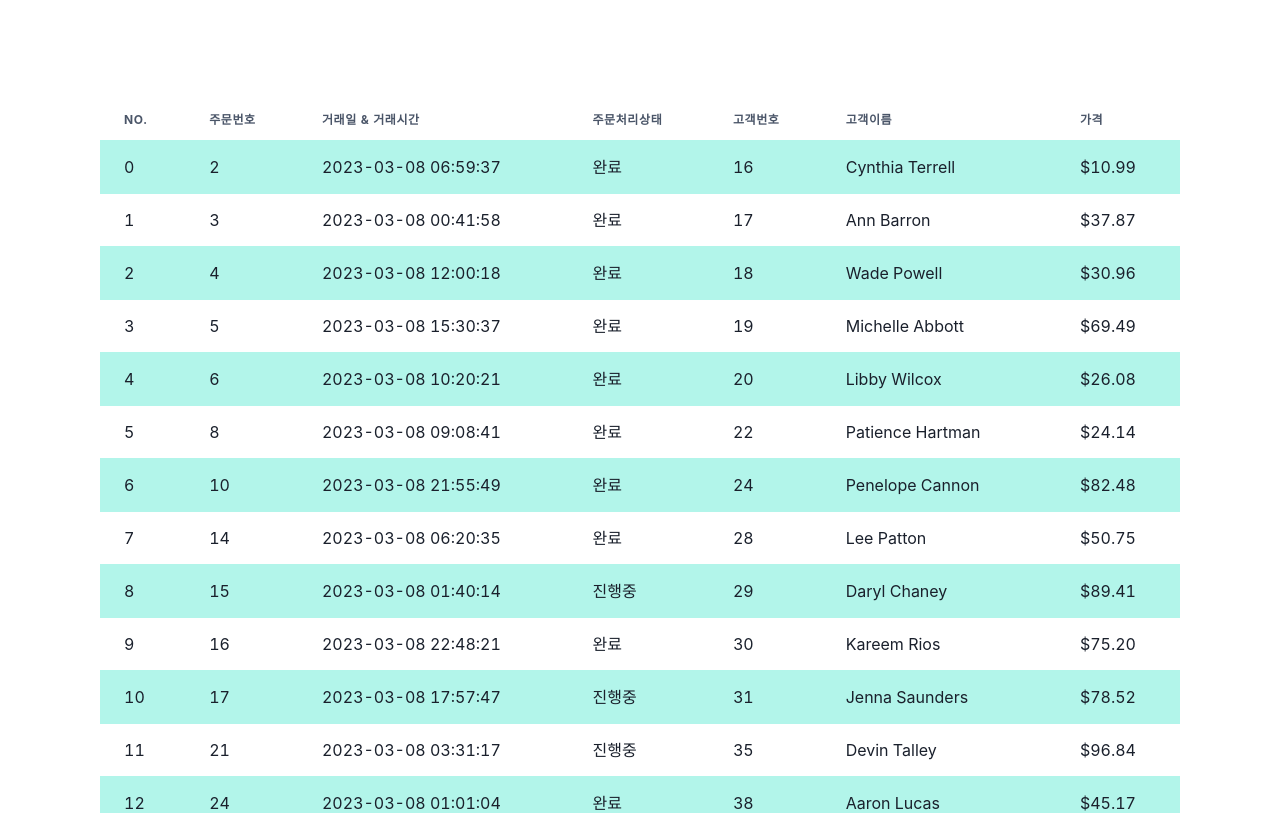
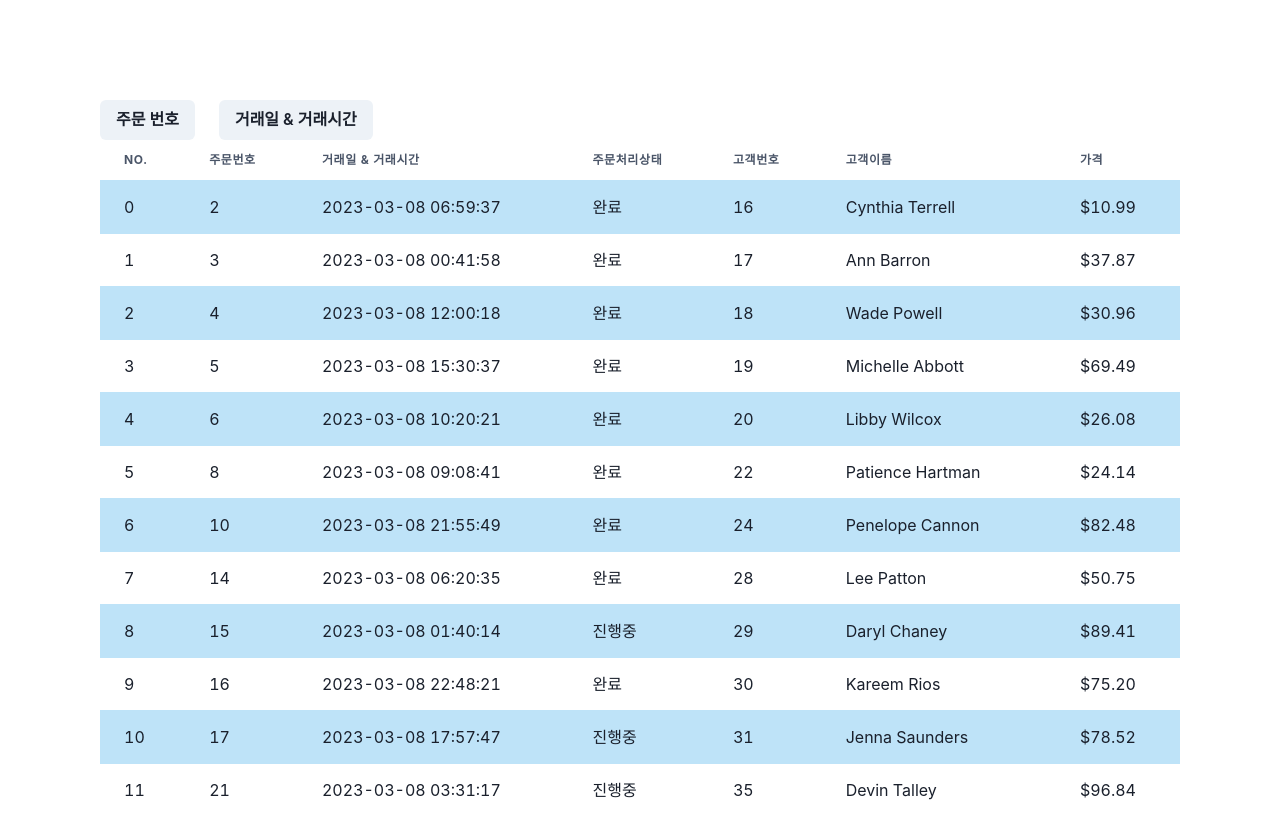
Before and after one commit to wanted-pre-onboarding-internship-team-6/pre-onboarding-9th-4-6, a React (Vite) app: page / in a window 1280 px wide. Shown: the top 813 px of the page. Built offline with nearby package versions, Linux system fonts and the light colour scheme.

Commit message:
feat: 정렬 기능 시도

useSearchParams 사용, 구현 실패

```diff
--- a/src/pages/MainPage.tsx
+++ b/src/pages/MainPage.tsx
@@ -4,12 +4,16 @@ import { ChevronRightIcon, ChevronLeftIcon } from '@chakra-ui/icons';
 import * as C from '@chakra-ui/react';
 import { useQuery } from '@tanstack/react-query';
 import axios from 'axios';
+import { useSearchParams } from 'react-router-dom';
+
+const limit = 50; // 최대 게시물 수
+const TODAY = '2023-03-08';
 
 export default function MainPage() {
   const [currentPage, setCurrentPage] = useState(1);
-  const limit = 50; // 최대 게시물 수
-  const TODAY = '2023-03-08';
   const [length, setLength] = useState(0);
+  const [searchParams, setSearchParams] = useSearchParams();
+  const sort = searchParams.get('sort');
 
   const { data, isLoading, isError } = useQuery(
     [`page`, currentPage],
@@ -17,10 +21,23 @@ export default function MainPage() {
       const url = `/db.json`;
       const { data } = await axios(url);
       setLength(data.length);
-      const todaydata = data.filter(
+      let todaydata = data.filter(
         (data: any) => data.transaction_time.split(' ')[0] === TODAY,
       );
       setLength(todaydata.length);
+
+      //정렬
+      if (sort === 'id') {
+        todaydata = todaydata.sort((a: any, b: any) => a.id - b.id);
+      } else if (sort === 'time') {
+        todaydata = todaydata.sort((a: any, b: any) => {
+          a = new Date(a.transaction_time).getTime();
+          b = new Date(b.transaction_time).getTime();
+
+          return a - b;
+        });
+      }
+
       const offset = (currentPage - 1) * limit;
 
       return todaydata.slice(offset, offset + limit);
@@ -34,7 +51,23 @@ export default function MainPage() {
   return (
     <>
       <C.TableContainer style={{ margin: '100px' }}>
-        <C.Table variant="striped" colorScheme="teal">
+        <C.Stack>
+          <C.HStack spacing="24px">
+            <C.Button
+              onClick={() => {
+                setSearchParams({ sort: 'id' });
+              }}>
+              주문 번호
+            </C.Button>
+            <C.Button
+              onClick={() => {
+                setSearchParams({ sort: 'time' });
+              }}>
+              거래일 & 거래시간
+            </C.Button>
+          </C.HStack>
+        </C.Stack>
+        <C.Table variant="striped" colorScheme="blue">
           <C.TableCaption>{TODAY} 주문 목록 페이지</C.TableCaption>
           <C.Thead>
             <C.Tr>
@@ -48,9 +81,7 @@ export default function MainPage() {
             </C.Tr>
           </C.Thead>
           <C.Tbody>
-            {data
-              .sort((a: any, b: any) => a.id - b.id)
-              .map((product: any, idx: number) => (
+            {data?.map((product: any, idx: number) => (
               <C.Tr key={product.id}>
                 <C.Td>{idx}</C.Td>
                 <C.Td>{product.id}</C.Td>
@@ -64,10 +95,11 @@ export default function MainPage() {
           </C.Tbody>
         </C.Table>
         <C.Stack>
-          <C.HStack spacing="24px">
+          <C.HStack spacing="24px" margin="auto">
             <C.IconButton
               aria-label="previous"
               isActive={currentPage <= 1}
+              isDisabled={currentPage <= 1}
               onClick={() => setCurrentPage(currentPage - 1)}
               icon={<ChevronLeftIcon />}></C.IconButton>
             {Array(Math.ceil(length / limit))
@@ -83,6 +115,7 @@ export default function MainPage() {
             <C.IconButton
               aria-label="next"
               isActive={currentPage >= Math.ceil(length / limit)}
+              isDisabled={currentPage >= Math.ceil(length / limit)}
               onClick={() => setCurrentPage(currentPage + 1)}
               icon={<ChevronRightIcon />}></C.IconButton>
           </C.HStack>
```
Lines whose indentation alone changed are shown as unchanged.
